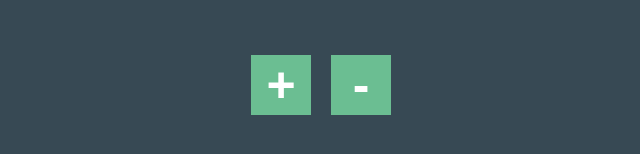
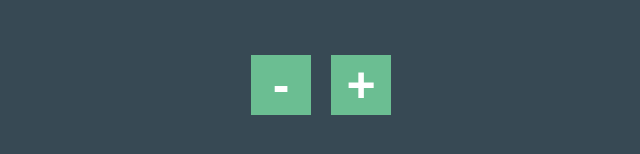
Before and after one commit to silvamha/REACT-Use-State-Hooks, a React (Create React App) app: page / in a window 1280 px wide. Shown: the part 266-420 px from the top of the page, without its empty margins (319-959 px from the left). Built offline with nearby package versions, Linux system fonts and the light colour scheme.

Commit message:
Fix button placement in App component

```diff
--- a/src/components/App.jsx
+++ b/src/components/App.jsx
@@ -14,8 +14,8 @@ function App() {
   return (
   <div className ="container">
   <h1>{count}</h1>
+  <button onClick = {decrease}>-</button>
   <button onClick = {increase}>+</button>
-  <button onClick = {decrease}>-</button>
 </div>
   )
   }
```
